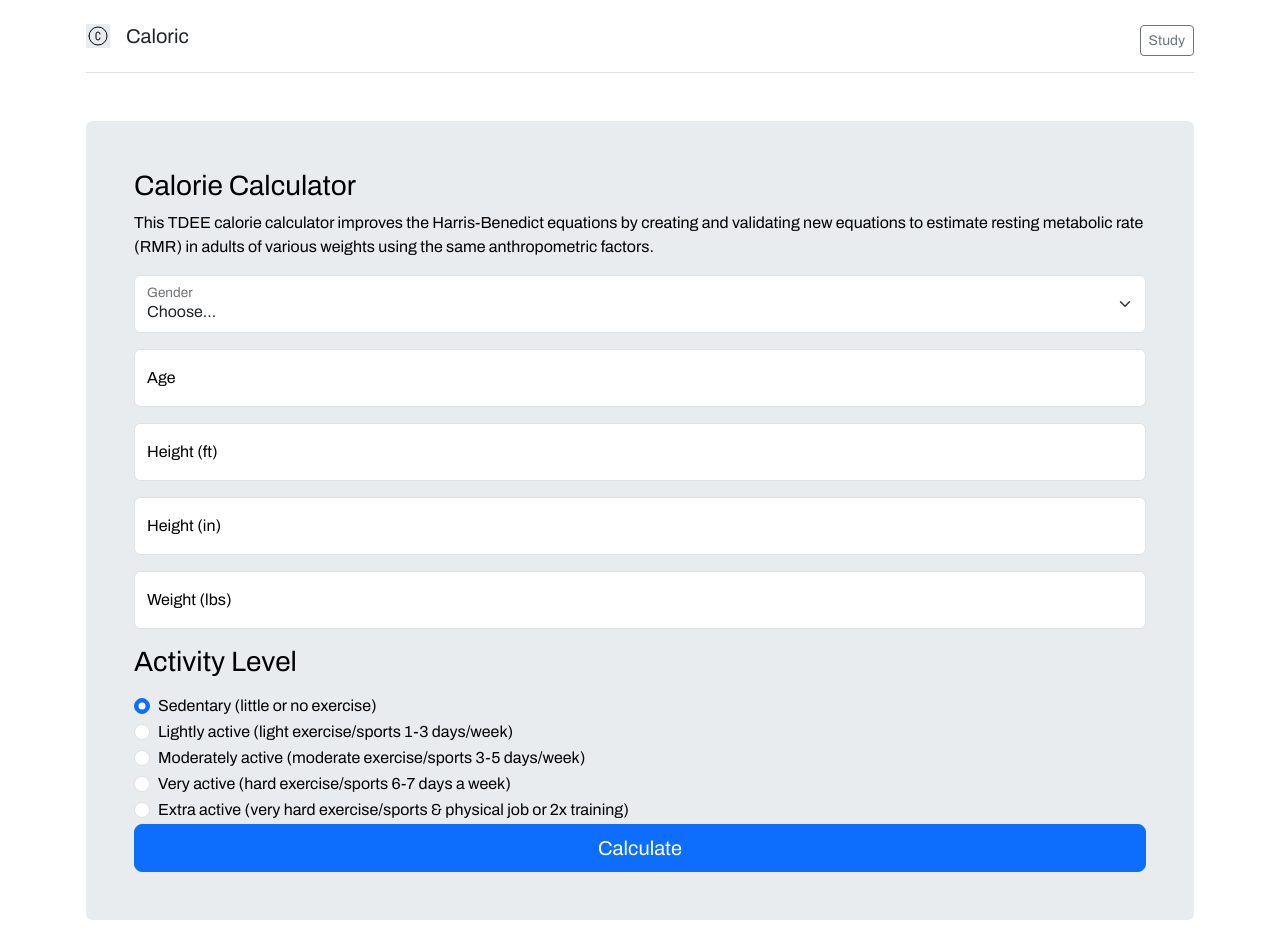
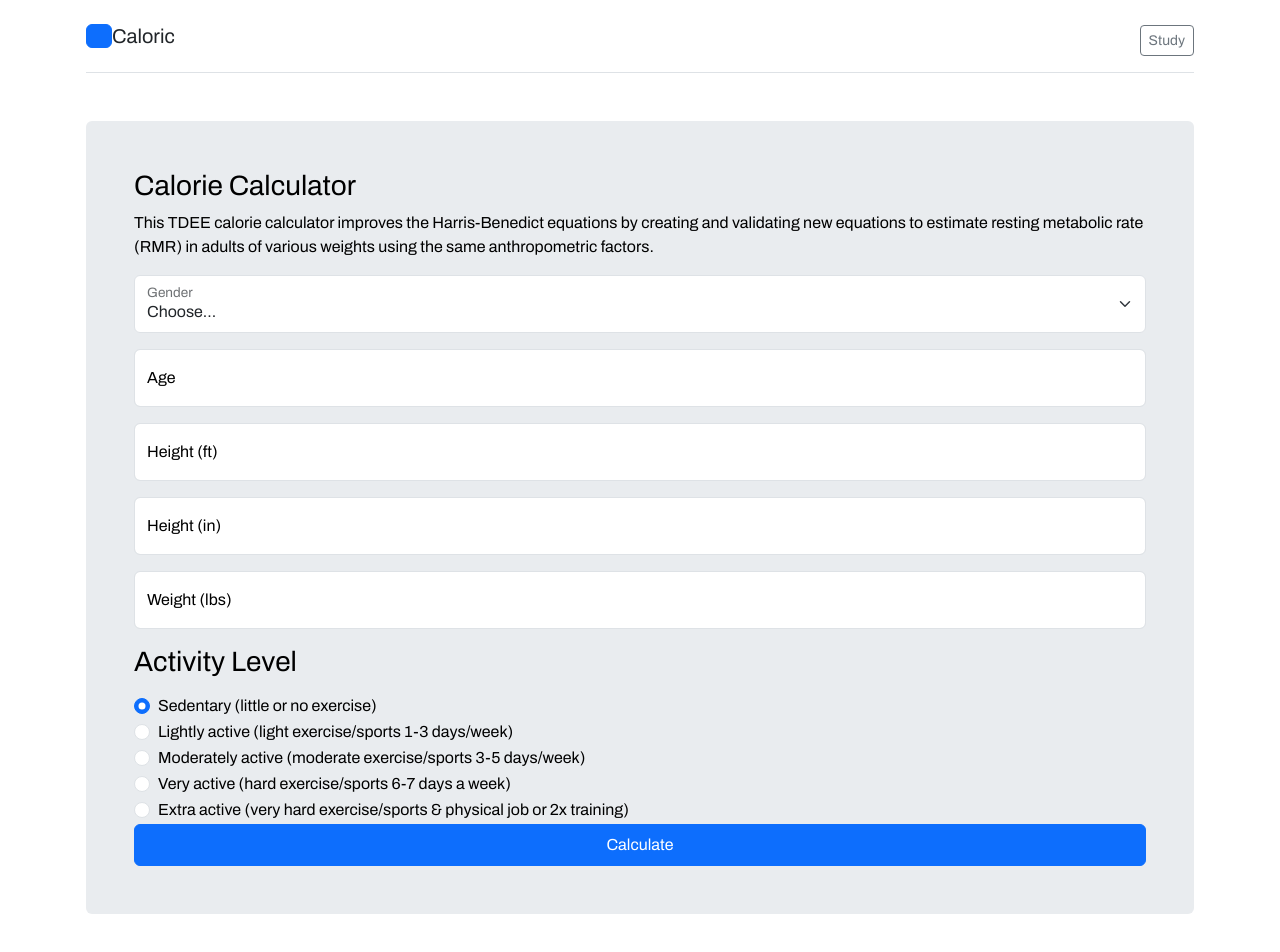
Before and after one commit to emiluzelac/caloric, a Next.js app: page / in a window 1280 px wide. Shown: the top 952 px of the page. Built offline with nearby package versions, Linux system fonts and the light colour scheme.

Commit message:
Calculator/Header

```diff
--- a/src/components/Calculator.tsx
+++ b/src/components/Calculator.tsx
@@ -249,7 +249,7 @@ const Calculator: React.FC = () => {
             </div>
           ))}
         </div>
-        <button className="w-100 btn btn-primary btn-lg" onClick={calculate}>
+        <button className="btn btn-primary w-100 py-2" onClick={calculate}>
           Calculate
         </button>
         </div>
@@ -257,12 +257,12 @@ const Calculator: React.FC = () => {
       {showResults && (
         <div id="resultsSection" className="my-5">
           <button
-            className="btn btn-sm btn-gray-500 d-inline-flex align-items-center py-1 text-start"
+            className="icon-link"
             onClick={resetCalculator}
           >
             <svg
               xmlns="http://www.w3.org/2000/svg"
-              className="icon icon-xxs text-dark me-2"
+              className="me-2"
               width="18"
               height="18"
               viewBox="0 0 24 24"
--- a/src/components/Header.tsx
+++ b/src/components/Header.tsx
@@ -8,7 +8,7 @@ const Header: React.FC = () => {
           href="/"
           className="d-flex align-items-center text-dark text-decoration-none"
         >
-          <svg xmlns="http://www.w3.org/2000/svg" className="icon-square text-body-emphasis bg-body-secondary d-inline-flex align-items-center justify-content-center fs-4 flex-shrink-0 me-3" width="24" height="24" viewBox="0 0 24 24" strokeWidth="1" stroke="currentColor" fill="none" strokeLinecap="round" strokeLinejoin="round">
+          <svg xmlns="http://www.w3.org/2000/svg" className="btn btn-primary py-2 d-flex align-items-center" width="24" height="24" viewBox="0 0 24 24" strokeWidth="1" stroke="currentColor" fill="none" strokeLinecap="round" strokeLinejoin="round">
             <path stroke="none" d="M0 0h24v24H0z" fill="none"></path>
             <path d="M12 12m-9 0a9 9 0 1 0 18 0a9 9 0 1 0 -18 0"></path>
             <path d="M14 10a2 2 0 1 0 -4 0v4a2 2 0 1 0 4 0"></path>
```
